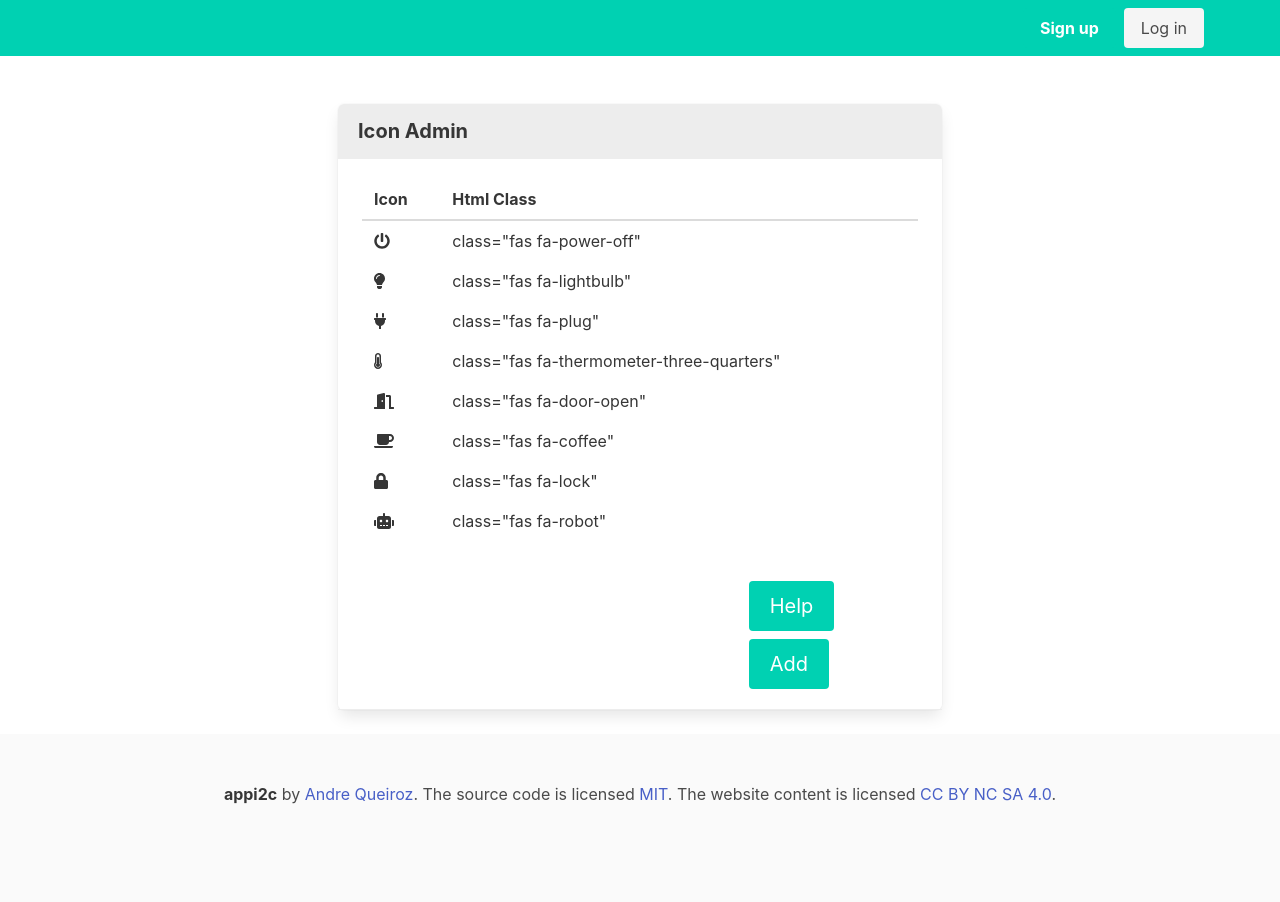
After one commit to andrequeiroz2/appi2c, a Flask app: page /admin/icon in a window 1280 px wide. The commit adds this page. Run offline with Flask 2, Linux system fonts and the light colour scheme; data comes from the database, SQL or seed files in the repository; both versions use the stored data as it was after the commit; some libraries are stand-ins or nearby versions.

Commit message:
add templates icon

```diff
--- a/appi2c/ext/icon/icon_controller.py
+++ b/appi2c/ext/icon/icon_controller.py
@@ -8,7 +8,7 @@ def list_all_icon():
 
 
 def list_icon_id(id: int) -> Icon:
-    icon = Icon.query.fliter_by(id=id).first()
+    icon = Icon.query.filter_by(id=id).first()
     return icon
 
 
--- a/appi2c/templates/device/device_opts.html
+++ b/appi2c/templates/device/device_opts.html
@@ -60,7 +60,6 @@
                 </section>
             </nav>
         </form>
-
     </div>
 </div>
 {% endblock main %}
--- /dev/null
+++ b/appi2c/templates/icon/icon_admin.html
@@ -0,0 +1,74 @@
+{% extends "base.html" %}
+
+{% block main %}
+<div class="column is-mobile">
+  <div class="column is-half is-offset-one-quarter">
+
+    <nav class="panel">
+      <p class="panel-heading">
+        {{ title }}
+      </p>
+
+      <form method="POST" action="">
+
+        <div class="panel-block">
+          <div class="table-container column is-12">
+            <table class="table is-striped is-fullwidth">
+              <thead>
+                <tr>
+                  <th>Icon</th>
+                  <th>Html Class</th>
+                </tr>
+              </thead>
+
+              {% for icon in icons %}
+              <tbody>
+                <tr>
+                  <td><i class="{{ icon.html_class }}" aria-hidden="true"></i></td>
+                  <td>class="{{ icon.html_class }}"</td>
+                </tr>
+              </tbody>
+              {% endfor %}
+            </table>
+          </div>
+        </div>
+      </form>
+      <div class="panel-block">
+        <div class="column is-4 is-offset-8">
+          <div class="buttons are-medium">
+            <a class="js-help-icon button is-primary">
+              Help
+            </a>
+            </br>
+            <a class="button is-primary" href="{{ url_for('icons.register_icon') }}">
+              Add
+            </a>
+          </div>
+        </div>
+      </div>
+      <script>
+        $(".js-help-icon").click(function (event) {
+            event.preventDefault();
+            $.confirm({
+                useBootstrap: false,
+                scrollToPreviousElementAnimate: true,
+                draggable: false,
+                bgOpacity: 0.90,
+                boxWidth: '50%',
+                title: 'Help Add Icon',
+                type: 'blue',
+                content: '<p><span>The icons are provided by Font-Awesome!</span></p>' +
+                         '<p><span>Access: <a href="https://fontawesome.com/">Font-Awesome</a></span></p> ' +
+                         '',
+            buttons: {
+                        ok: function () {
+
+                                            }
+                     }
+                 });
+            })
+      </script>
+    </nav>
+  </div>
+</div>
+{% endblock main %}
--- a/appi2c/templates/index.html
+++ b/appi2c/templates/index.html
@@ -7,7 +7,7 @@
         <nav class="breadcrumb" aria-label="breadcrumbs">
             <ul>
                 <li><a href="admin/" aria-current="page">Admin</a></li>
-                <li><a href="icon/" aria-current="page">Icon</a></li>
+                <li><a href="{{ url_for('icons.admin_icon') }}" aria-current="page">Icon</a></li>
             </ul>
         </nav>
         <section class="hero is-dark welcome is-small">
```
Also changed, not shown: appi2c/templates/icon/icon_create.html (added, +43 -0 lines), appi2c/ext/database/database.db.
